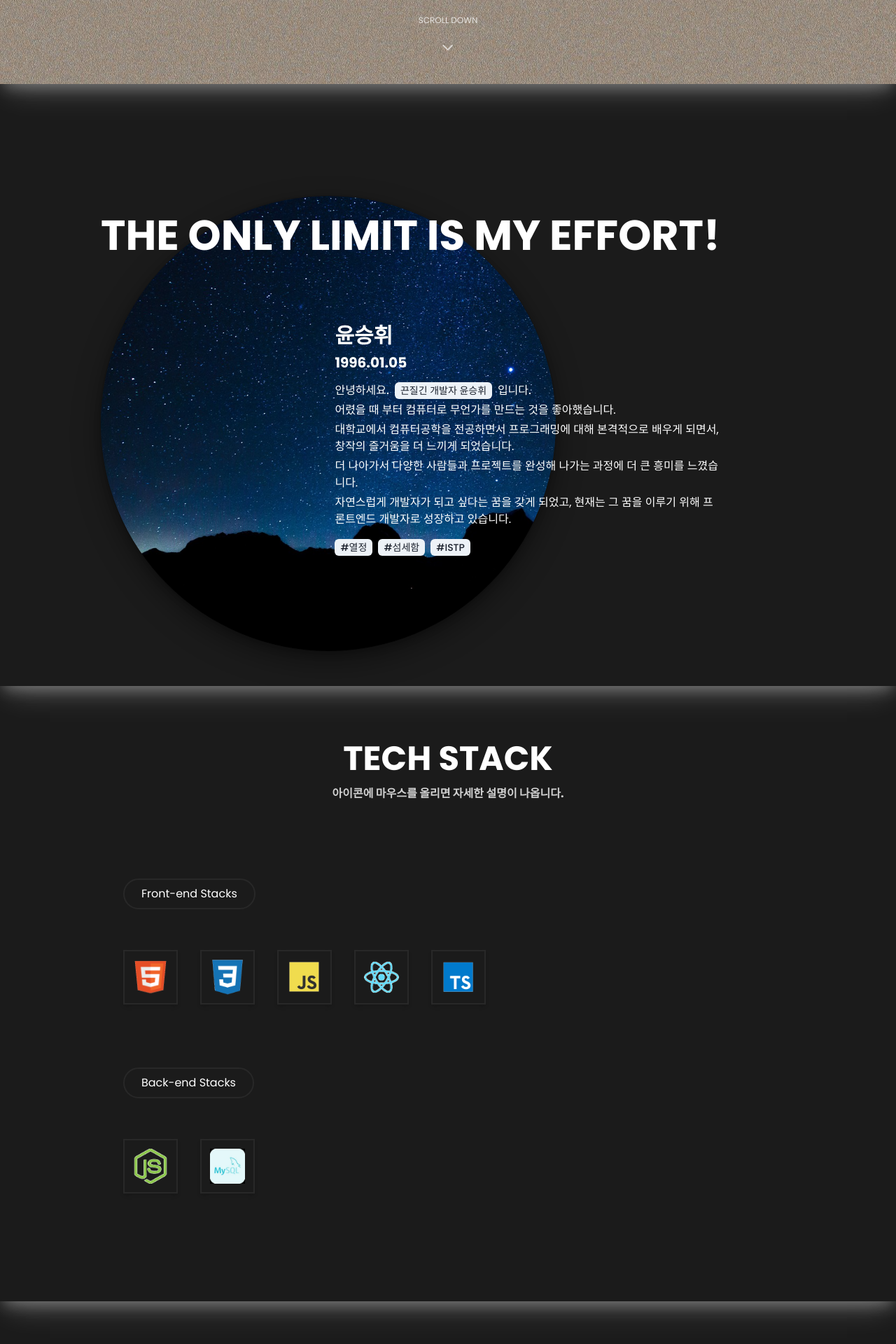
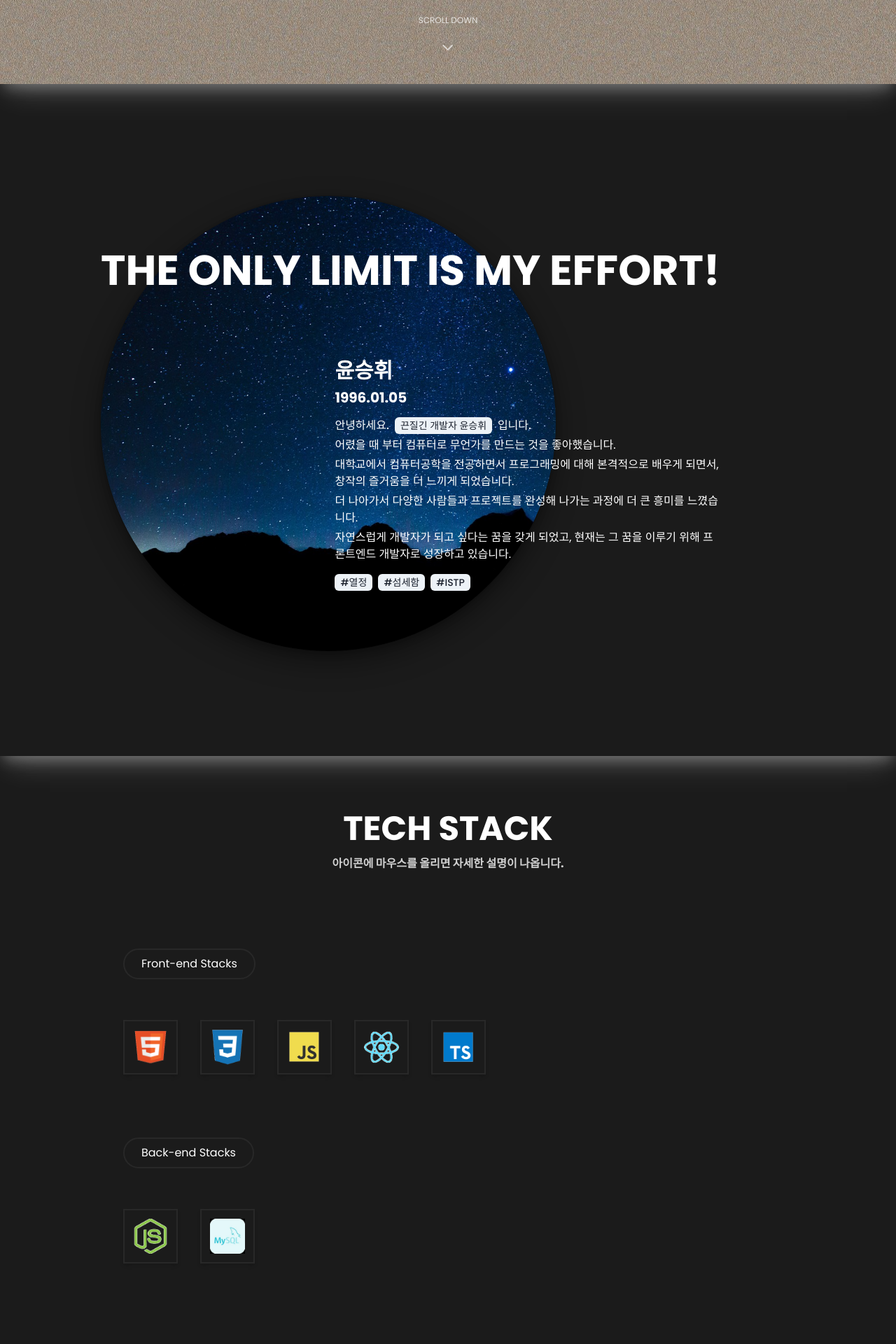
Before and after one commit to Yoonhwi/new-portfolio, a React (Vite) app: page / in a window 1280 px wide. Shown: the part 680-2600 px from the top of the page at 70% size. Built offline with nearby package versions, Linux system fonts and the light colour scheme.

Commit message:
modified centering in sections on tall viewports

```diff
--- a/src/container/about/about-child.tsx
+++ b/src/container/about/about-child.tsx
@@ -28,7 +28,7 @@ const AboutChild = ({ isMobile }: AboutChildProps) => {
     };
   }, []);
   return (
-    <Box color={"white"} position={"relative"} minH={"700px"} ref={childRef}>
+    <Box color={"white"} position={"relative"} minH={"800px"} ref={childRef}>
       {!isMobile && (
         <Box
           backgroundImage={`url('./img/portfolio_bg7.jpg')`}
--- a/src/container/about/about-description.tsx
+++ b/src/container/about/about-description.tsx
@@ -1,6 +1,6 @@
 import { CenterLayout } from "@/components";
 import { useLayout } from "@/hooks";
-import { Box } from "@chakra-ui/react";
+import { Flex, Box } from "@chakra-ui/react";
 import gsap from "gsap";
 import { ScrollTrigger } from "gsap/ScrollTrigger";
 import { useEffect, useRef, useState } from "react";
@@ -47,7 +47,7 @@ const AboutDescription = () => {
   }, [isMobile, setIsTrigger]);
 
   return (
-    <Box
+    <Flex
       position="relative"
       minH={`100vh`}
       ref={aboutDesRef}
@@ -57,6 +57,8 @@ const AboutDescription = () => {
       backgroundSize="cover"
       backgroundRepeat="no-repeat"
       zIndex={2}
+      justifyContent={"center"}
+      alignItems={"center"}
     >
       <Box
         className="overlay"
@@ -77,7 +79,7 @@ const AboutDescription = () => {
       <CenterLayout>
         {isTrigger && <AboutChild isMobile={isMobile} />}
       </CenterLayout>
-    </Box>
+    </Flex>
   );
 };
 
--- a/src/container/contact/contact.tsx
+++ b/src/container/contact/contact.tsx
@@ -1,12 +1,12 @@
 import { CenterLayout } from "@/components";
+import { darkBgColor } from "@/constants";
 import { useBoxScaleAnimation, useSection, useTextAnimation } from "@/hooks";
-import { Box, Flex, Heading, Text } from "@chakra-ui/react";
+import { Flex, Heading, Text } from "@chakra-ui/react";
 import { useEffect, useRef } from "react";
 import { FaGithub } from "react-icons/fa";
 import { FaBlog } from "react-icons/fa6";
 import IconAnimation from "./contact-icon-animation";
 import ContactText from "./contact-text";
-import { darkBgColor } from "@/constants";
 
 const Contact = () => {
   const { registerSection } = useSection();
@@ -22,12 +22,14 @@ const Contact = () => {
   }, [registerSection]);
 
   return (
-    <Box
+    <Flex
       bgColor={darkBgColor}
       color={`white`}
       minH={`100vh`}
       ref={contactRef}
       py={32}
+      justifyContent={"center"}
+      alignItems={"center"}
     >
       <CenterLayout>
         <Flex
@@ -74,7 +76,7 @@ const Contact = () => {
       >
         Copyright 2024. winhwi all rights reserved.
       </Text>
-    </Box>
+    </Flex>
   );
 };
 
--- a/src/container/stack/stacks.tsx
+++ b/src/container/stack/stacks.tsx
@@ -1,6 +1,6 @@
 import { CenterLayout } from "@/components";
 import { useSection } from "@/hooks";
-import { Box, Flex } from "@chakra-ui/react";
+import { Flex } from "@chakra-ui/react";
 import { useEffect, useRef } from "react";
 import StacksHead from "./stacks-head";
 import StacksContent from "./stacks-content";
@@ -17,8 +17,10 @@ const Stacks = () => {
   }, [registerSection]);
 
   return (
-    <Box
+    <Flex
       minH={"100vh"}
+      justifyContent={"center"}
+      alignItems={"center"}
       bgColor={darkBgColor}
       ref={stacksRef}
       py={20}
@@ -32,7 +34,7 @@ const Stacks = () => {
           <StacksContent />
         </Flex>
       </CenterLayout>
-    </Box>
+    </Flex>
   );
 };
 
```
